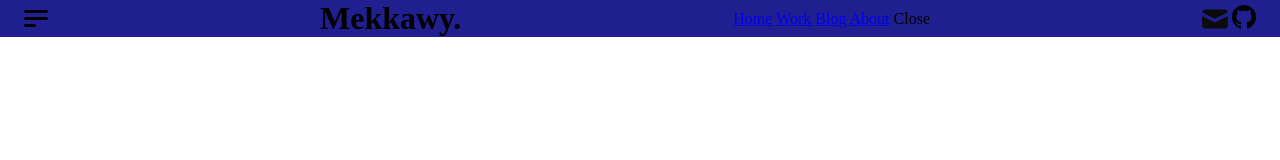
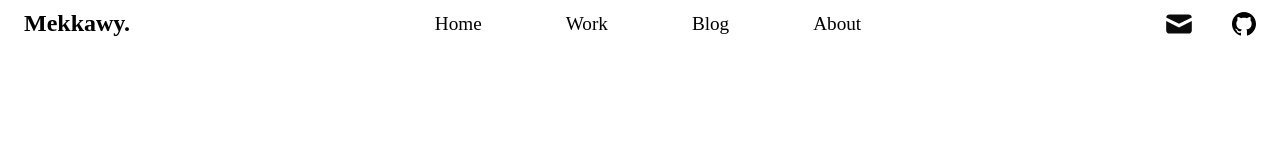
Before and after one commit to me33awy/profile, a plain HTML site: page index.html in a window 1280 px wide. Drawn offline with Linux system fonts and the light colour scheme; a web font is replaced by a local one.

Commit message:
Styling header section

```diff
--- a/index.html
+++ b/index.html
@@ -19,10 +19,9 @@
                     <a href="#">Work</a>
                     <a href="#">Blog</a>
                     <a href="#">About</a>
-                    <span class="close mobile">Close</span>
                </nav>
-               <div class="social desktop">
-                    <a href="#"
+               <div class="content-icons desktop">
+                    <a href="mailto: mekkawy@email.com"
                          ><img src="./src/assets/svg/union.svg" alt="mail"
                     /></a>
                     <a href="https://github.com/me33awy" target="_blank"
--- a/src/js/script.js
+++ b/src/js/script.js
@@ -1,38 +1,21 @@
-import "./header.js";
+const mobileMenu = document.querySelector("#mobile-menu");
+// console.log(mobileMenu)
+const mobileNav = document.querySelector(".menu-links");
+// console.log(mobileNav);
+mobileMenu.addEventListener("click", () => {
+     mobileNav.classList.toggle("open-close");
+     mobileMenu.classList.toggle("style-menu");
+});
+const windowWidth = window.innerWidth;
+const logo = document.querySelector("#logo h1");
+// console.log(windowWidth);
+window.addEventListener("resize", changeName());
 
-// This for change CSS file depending on size of screen
-const linkTag = document.getElementsByTagName("link")[0];
-// console.log(linkTag);
-let windowWidthNumber = 578;
-
-function changeLinkAttribute() {
-  const mobileElements = document.querySelectorAll(".mobile");
-  const desktopElements = document.querySelectorAll(".desktop");
-  // console.log(mobileElements.length);
-
-  for(const ele of desktopElements){
-    if(window.innerWidth <= windowWidthNumber){
-      ele.style.display = "none";
-    }else{
-      ele.style.display = "block";
-    }
-    for(const ele of mobileElements){
-      if(window.innerWidth > windowWidthNumber){
-        ele.style.display = "none";
-      }else{
-        ele.style.display = "block";
-      }
-    }
-  }
-
-  if (window.innerWidth <= windowWidthNumber) {
-    linkTag.setAttribute("href", "./src/css/indexx1h.css");
-    // console.log(linkTag);
-  } else {
-    linkTag.setAttribute("href", "./src/css/indexx0h.css");
-    // console.log(linkTag);
-  }
+function changeName() {
+     if (windowWidth <= 678) {
+          logo.innerText = "Menu";
+     } else {
+          logo.innerText = "Mekkawy.";
+     }
 }
-
-changeLinkAttribute();
-window.addEventListener("resize",changeLinkAttribute);
+changeName();
--- a/src/sass/_colors.scss
+++ b/src/sass/_colors.scss
@@ -2,3 +2,5 @@ $mobileNavbarLinksColor: #6f808e;
 $whiteColor: #fff;
 $blackColor: #000;
 $blueColor: #2169f6;
+$sidebarColor:#11101D;
+$sidebarLinksColor:#B0AFB4;
--- a/src/sass/_header.scss
+++ b/src/sass/_header.scss
@@ -2,24 +2,115 @@
 $mobileWidth: 768px;
 
 .header {
-     background: #1f1f8f;
+     // background: #1f1f8f;
      display: flex;
-     padding:0 24px;
+     padding: 10px 24px;
      align-items: center;
-     justify-content: space-between;
+     @media (min-width: 678px) {
+          justify-content: space-between;
+     }
      #mobile-menu {
+          cursor: pointer;
+          margin-right: 11px;
+          position: relative;
+          z-index: 10;
+          @media (min-width: 678px) {
+               display: none;
+          }
           span {
                height: 3px;
-               border-radius:10px;
+               border-radius: 10px;
                width: 24px;
                background: #000;
                display: block;
                &:not(:last-child) {
                     margin-bottom: 4px;
                }
-               &:last-child{
-                    width:50%
+               &:last-child {
+                    width: 50%;
+               }
+          }
+     }
+     #logo {
+          h1 {
+               font-weight: 600;
+               font-size: 16px;
+               @media (min-width: 678px) {
+                    font-size: 24px;
+                    font-weight: 700;
+               }
+          }
+     }
+     .menu-links {
+          position: absolute;
+          top: 0;
+          left: -100%;
+          background: colors.$sidebarColor;
+          height: 100vh;
+          display: flex;
+          flex-direction: column;
+          padding: 40px;
+          width: 100%;
+          @media (min-width: 678px) {
+               position: static;
+               background: none;
+               height: inherit;
+               display: block;
+               padding: 0;
+               width: inherit;
+          }
+          a {
+               color: colors.$sidebarLinksColor;
+               font-size: 1.2rem;
+               padding: 15px;
+               @media(min-width:678px){
+                    color:colors.$blackColor;
+                    position:relative;
+                    padding:0;
+                    &:not(:last-child){
+                         margin-right:80px;
+                    }
+                    &::before{
+                         content:"";
+                         width:100%;
+                         position:absolute;
+                         bottom:-8px;
+                         left:0;
+                         height:0px;
+                         background:colors.$blackColor;
+                    }
+                    &:hover{
+                         font-weight:600;
+                         &::before{
+                              height:5px
+                         }
+
+                    }
+               }
+          }
+     }
+     .content-icons {
+          display: none;
+          @media(min-width:678px){
+               display:flex;
+               align-items:center;
+               // justify-content:center;
+               a{
+                    display:flex;
+                    justify-content:center;
+                    align-items:center;
+                    &:not(:last-child){
+                         margin-right:40px;
+                    }
                }
           }
      }
 }
+.open-close {
+     left: 0% !important;
+}
+.style-menu {
+     span {
+          background: colors.$sidebarLinksColor !important;
+     }
+}
--- a/src/sass/index.scss
+++ b/src/sass/index.scss
@@ -10,6 +10,7 @@
   box-sizing: border-box;
   transition: all 0.3s;
   margin:0;
+  text-decoration:none;
   padding:0;
 }
 
```
Also changed, not shown: src/css/style.css, 3 other files.
